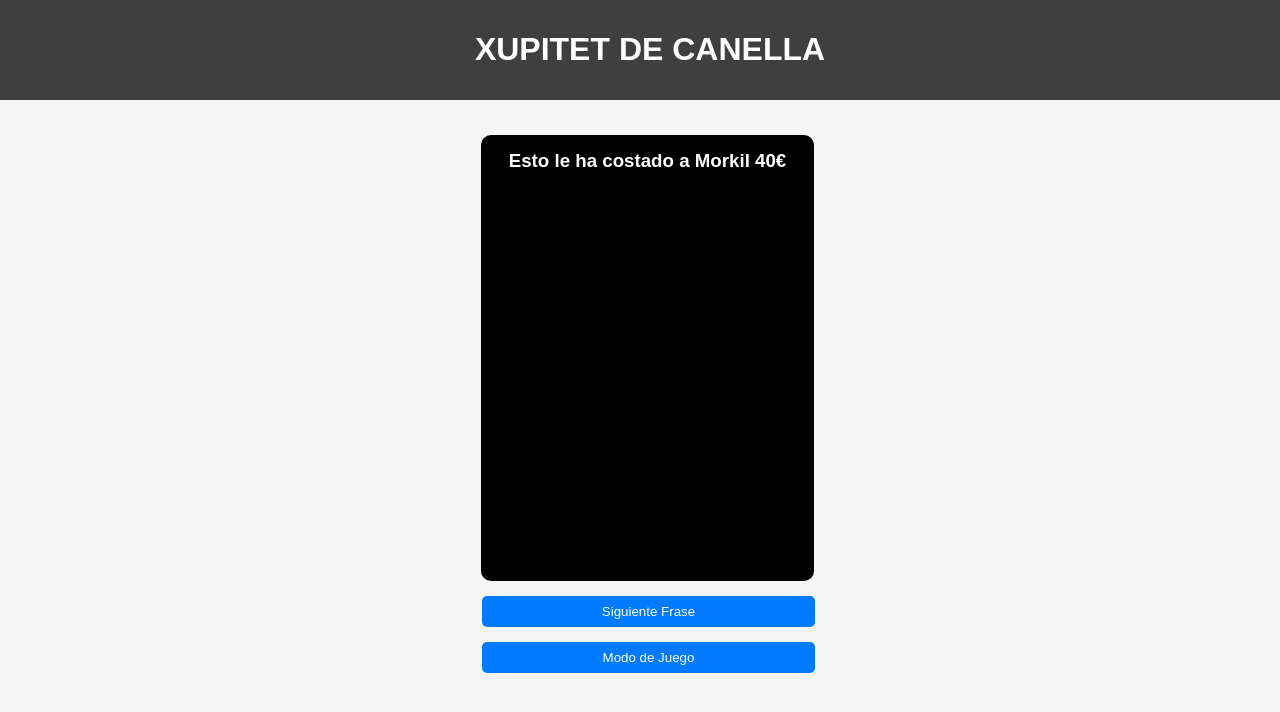
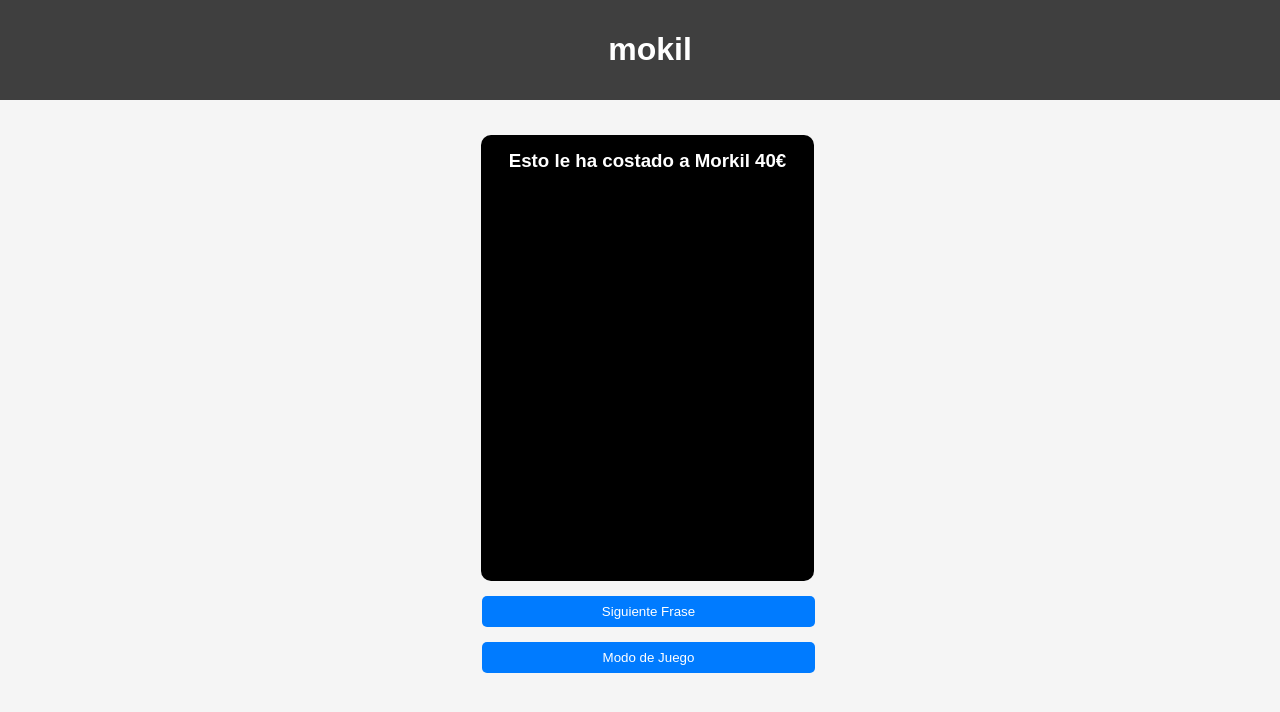
Before and after one commit to Sigzt/sigzt.github.io, a plain HTML site: page index.html in a window 1280 px wide. Drawn offline with Linux system fonts and the light colour scheme.

Commit message:
Update index.html

```diff
--- a/index.html
+++ b/index.html
@@ -4,11 +4,11 @@
     <meta charset="UTF-8">
     <meta name="viewport" content="width=device-width, initial-scale=1.0">
     <link rel="stylesheet" href="style.css">
-    <title>Picolo Remix 2.0</title>
+    <title>Puto penades</title>
 </head>
 <body>
     <header>
-        <h1>XUPITET DE CANELLA</h1>
+        <h1>mokil</h1>
     </header>
     <main>
         <section>
```
